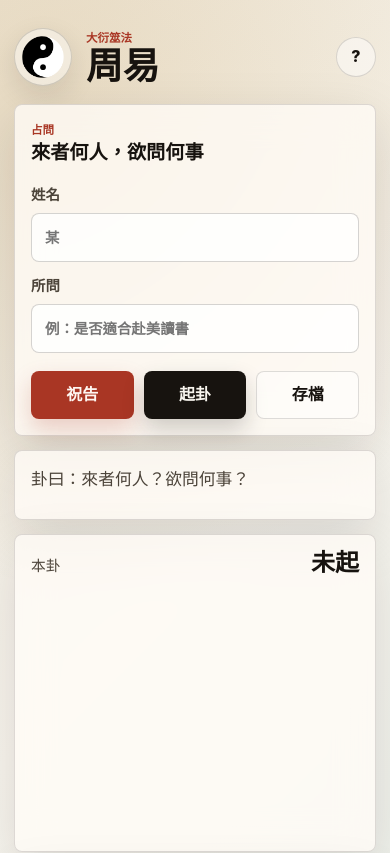
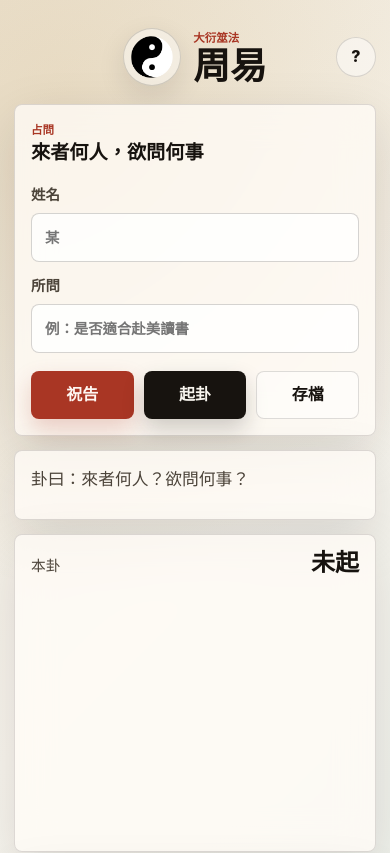
Before and after one commit to mibsteven/YiJingWebApp, a plain HTML site: page index.html in a window 390 px wide. Shown: the top 853 px of the page. Drawn offline with Linux system fonts and the light colour scheme.

Commit message:
Center app header branding

```diff
--- a/index.html
+++ b/index.html
@@ -17,12 +17,14 @@
 <body>
     <main class="app-shell" id="captureArea">
         <header class="app-header">
+            <div class="brand-lockup">
                 <div class="brand-mark" aria-hidden="true">
                     <img src="assets/taichi.png" alt="">
                 </div>
                 <div>
                     <p class="eyebrow">大衍筮法</p>
                     <h1>周易</h1>
+                </div>
             </div>
             <button id="btnExplain" class="icon-button" type="button" aria-label="使用說明">?</button>
         </header>
--- a/styles.css
+++ b/styles.css
@@ -46,11 +46,19 @@ button {
 }
 
 .app-header {
-    display: grid;
-    grid-template-columns: auto 1fr auto;
+    position: relative;
+    display: flex;
+    justify-content: center;
+    align-items: center;
+    padding: 10px 56px 18px;
+}
+
+.brand-lockup {
+    display: inline-grid;
+    grid-template-columns: auto auto;
     gap: 14px;
     align-items: center;
-    padding: 10px 0 18px;
+    justify-content: center;
 }
 
 .brand-mark {
@@ -110,6 +118,11 @@ h2 {
     cursor: pointer;
     font-family: ui-sans-serif, -apple-system, BlinkMacSystemFont, "PingFang TC", sans-serif;
     font-weight: 800;
+}
+
+.app-header > .icon-button {
+    position: absolute;
+    right: 0;
 }
 
 .icon-button:focus-visible,
@@ -361,6 +374,14 @@ h2 {
         padding-inline: 14px;
     }
 
+    .app-header {
+        padding-inline: 50px;
+    }
+
+    .brand-lockup {
+        gap: 12px;
+    }
+
     .field-grid,
     .hexagram-grid {
         grid-template-columns: 1fr;
```
Lines whose indentation alone changed are shown as unchanged.
